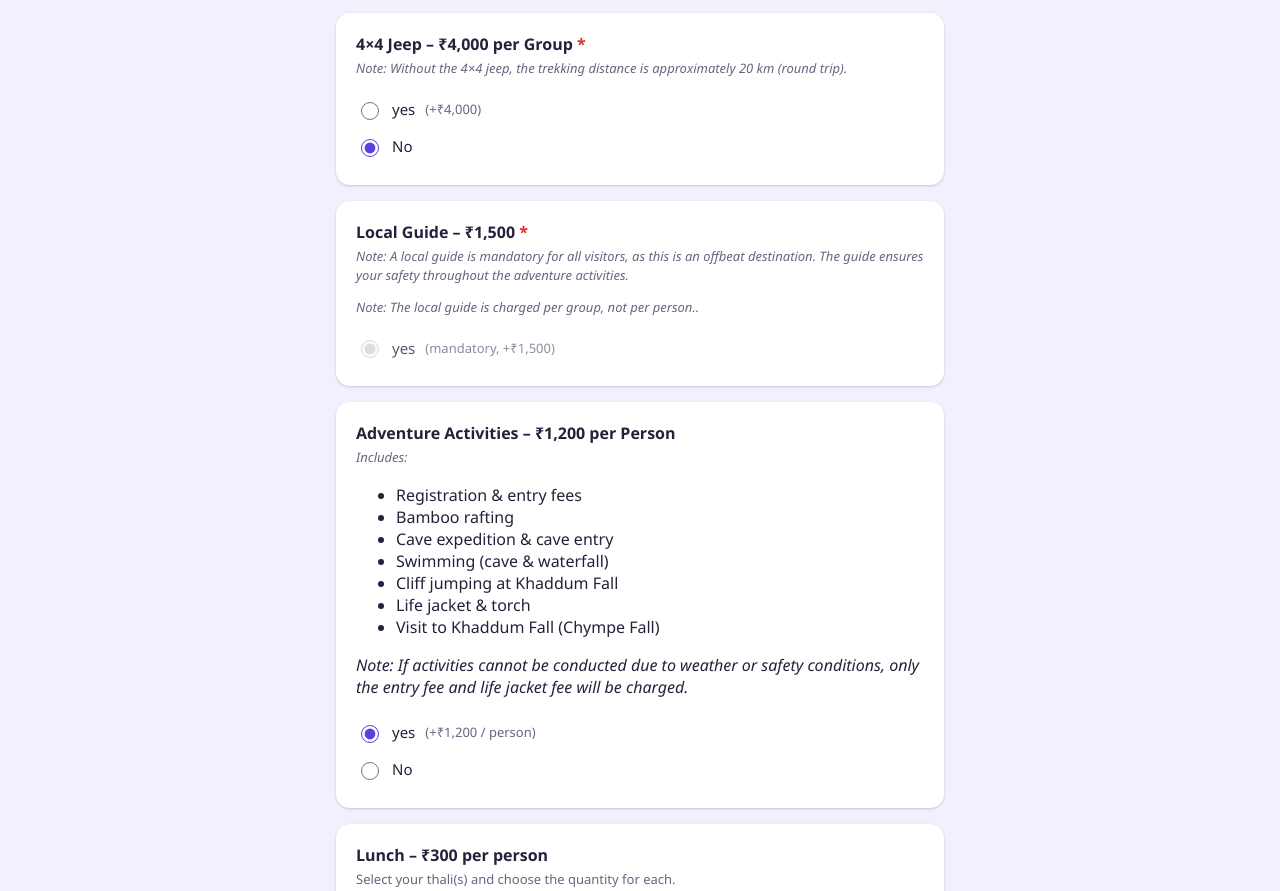
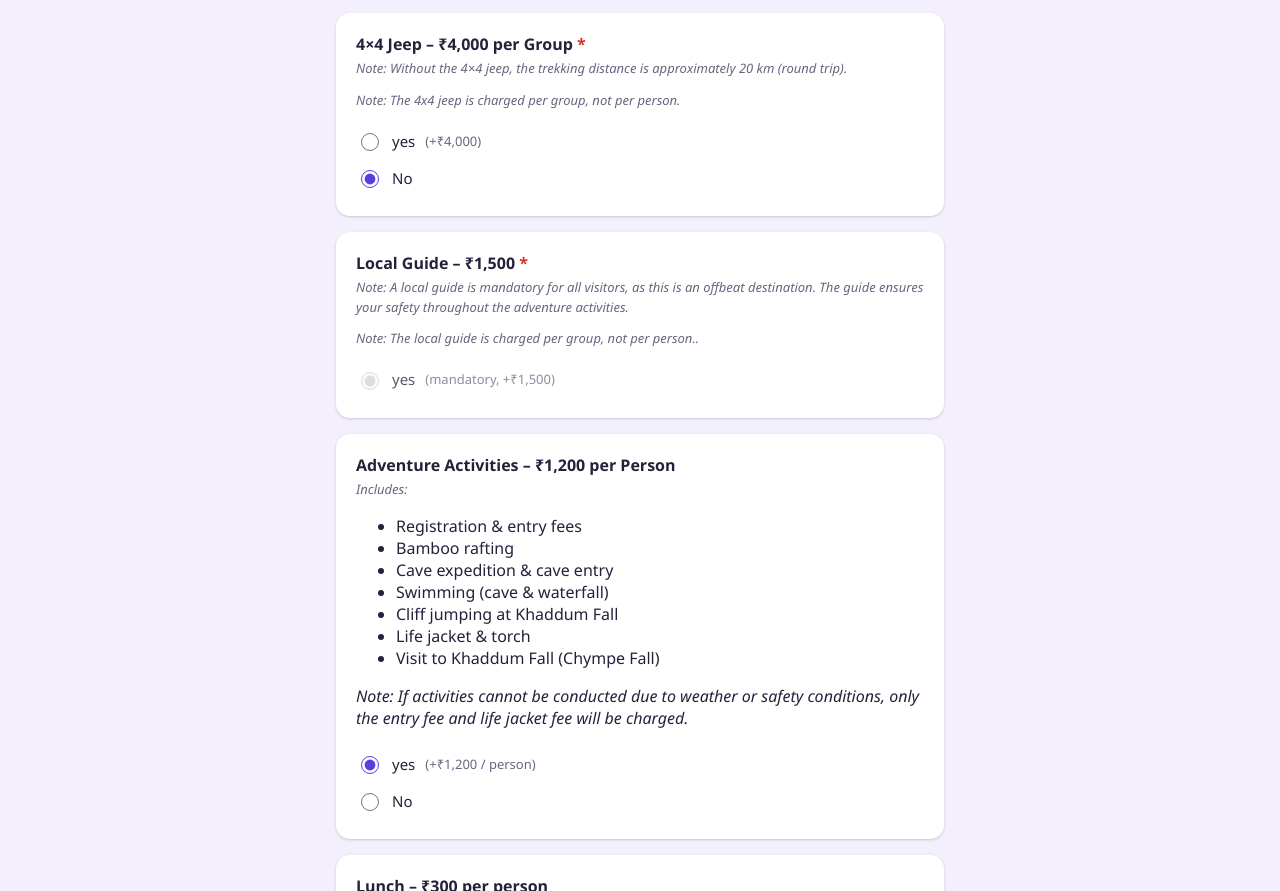
Before and after one commit to teamkremchympeofficial-blip/Team-kremchympe-official-, a plain HTML site: page index.html in a window 1280 px wide. Shown: the part 824-1715 px from the top of the page. Drawn offline with Linux system fonts and the light colour scheme.

Commit message:
Update index.html

```diff
--- a/index.html
+++ b/index.html
@@ -197,6 +197,7 @@
       <div class="card">
         <h3>4×4 Jeep &ndash; &#8377;4,000 per Group <span class="req">*</span></h3>
         <p class="note"><em>Note: Without the 4×4 jeep, the trekking distance is approximately 20 km (round trip).</em></p>
+        <p class="note"><em>Note: The 4x4 jeep is charged per group, not per person.</em></p>
         <label class="radio-row"><input type="radio" name="jeep" value="yes"> yes <span class="price-tag">(+&#8377;4,000)</span></label>
         <label class="radio-row"><input type="radio" name="jeep" value="no" checked> No</label>
       </div>
```
